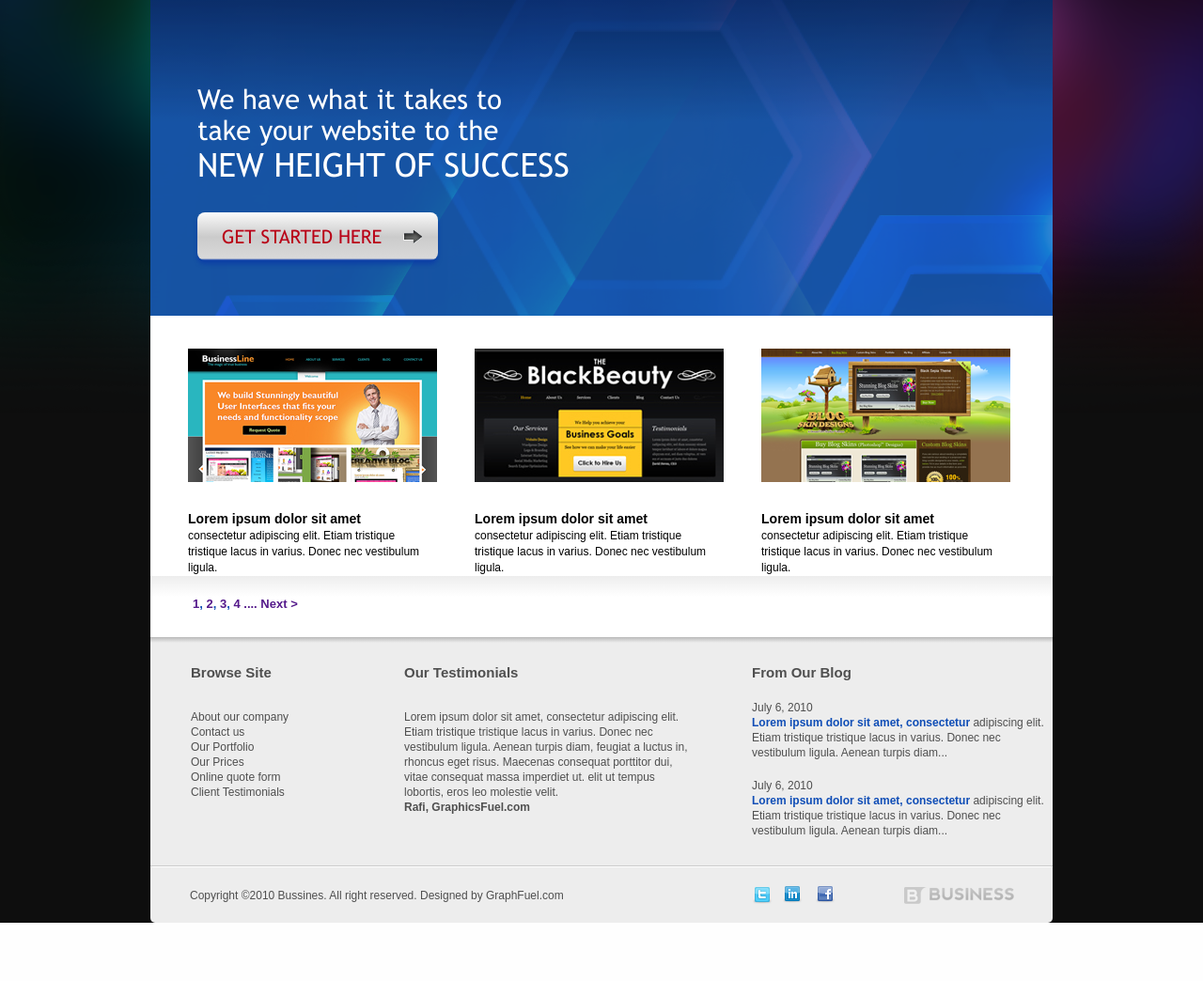
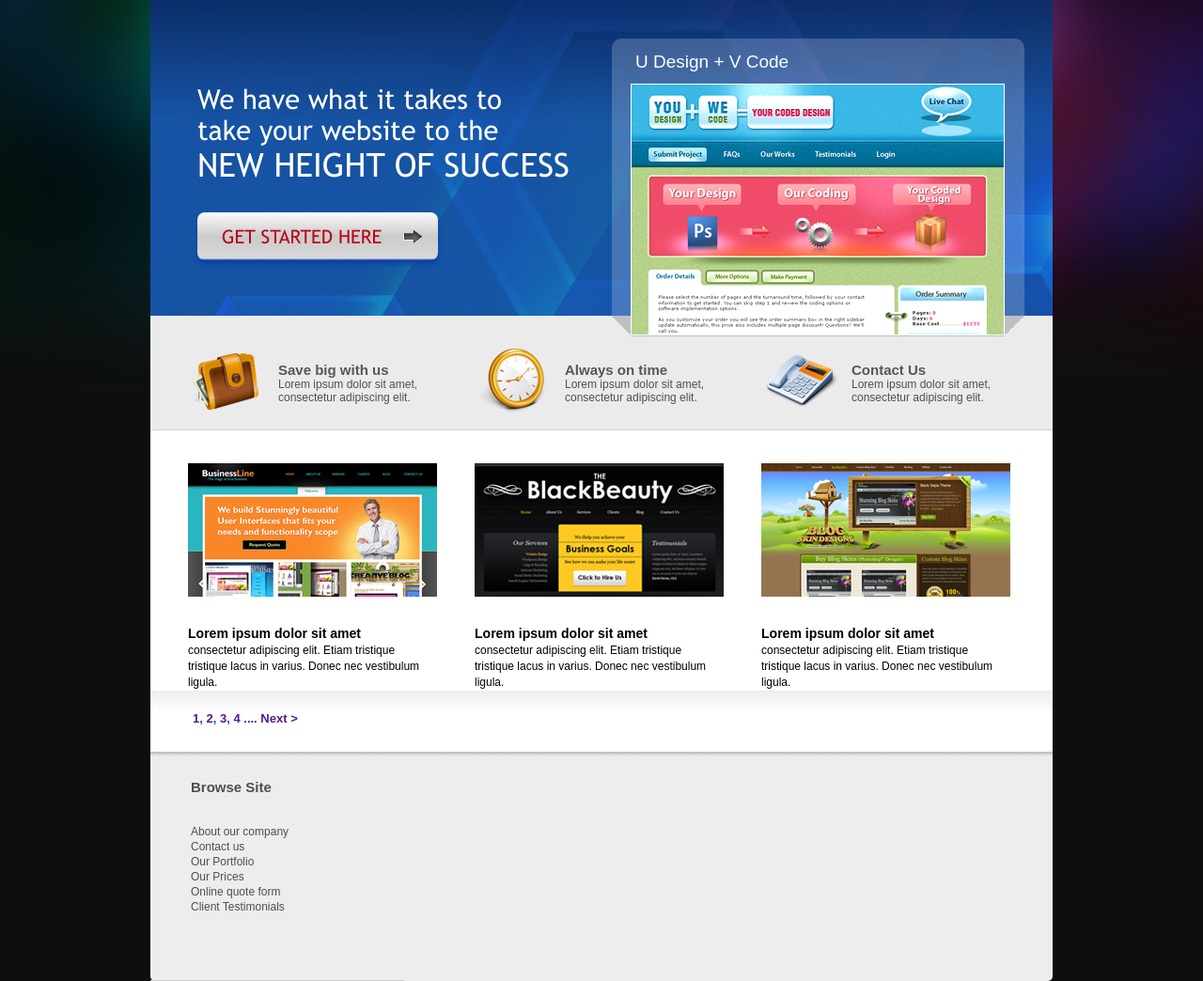
Before and after one commit to maks2020/test1, a PHP site: page /home.html in a window 1280 px wide. Shown: the part 137-1181 px from the top of the page at 94% size. Before the commit the page ends 1119 px from the top, so only its background shows below. Run offline with PHP 8.4, Linux system fonts and the light colour scheme.

Commit message:
add in panel block U Design+V Code and panel 3blurbs

```diff
--- a/site/home.css
+++ b/site/home.css
@@ -135,6 +135,7 @@
 }
 
 #str_button_get_started_here {
+	width: 40px;
 	position: relative;
 	top: -32px;
 	left: 219px;
@@ -143,3 +144,115 @@
 #string_get_started_here {
 	padding-left: 26px;
 }
+
+#v_design_v_code {
+	width: 439px;
+	height: 316px;
+	position: relative;
+	left: 491px;
+	top: 41px;
+}
+
+#v_design_v_code_bg {
+	width: 439px;
+	height: 295px;
+	background: rgba(255, 255, 255, 0.2);
+	border-radius: 10px 10px 0 0;
+}
+
+#img_v_design_v_code {
+	width: 398px;
+	height: 268px;
+	position: absolute;
+	top: 48px;
+	left: 20px;
+	border-bottom: 1px solid #bcc0c5;
+}
+
+#v_design_v_code_bg_shadow_left {
+	width: 20px;
+	height: 21px;
+	background: linear-gradient(45deg, transparent 50%, #bcc0c5 50%);
+	position: absolute;
+	top: 295px;
+	left: 0px;
+}
+
+#v_design_v_code_bg_shadow_right {
+	width: 21px;
+	height: 21px;
+	background: linear-gradient(-45deg, transparent 50%, #bcc0c5 50%);
+	position: absolute;
+	top: 295px;
+	right: 0px;
+}
+
+#u_design_v_code_text {
+
+	width: 177px;
+	position: absolute;
+	top: 14px;
+	left: 25px;
+}
+
+#u_design_v_code_text p {
+
+	font-weight: 500;
+
+	font-size: 19px;
+
+	color: #ffffff;
+}
+
+#panel_3_blurbs {
+	width: 960px;
+	height: 120px;
+	background: #ebebeb;
+	border-top: 1px solid #e8e8e8;
+	border-bottom: 1px solid #d1d1d1;
+}
+
+.block_3_blurbs {
+	text-align: left;
+	width: 305px;
+	float: left;
+}
+
+#wallet_3_blurbs {
+	padding: 39px 0 0 45px;
+}
+
+#clock_3_blurbs {
+	padding-top: 34px;
+}
+
+#phone_3_blurbs {
+	padding-top: 41px;
+}
+
+.image_3_blurbs {
+	width: 91px;
+	float: left;
+}
+
+.block_3_blurbs h3 {
+	color: #575757;
+	font-size: 15px;
+}
+
+#wallet_3_blurbs h3 {
+padding-top: 9px;
+}
+
+#clock_3_blurbs h3 {
+padding-top: 14px;
+}
+
+#phone_3_blurbs h3 {
+padding-top: 7px;
+}
+
+.block_3_blurbs p {
+	color: #4f4f4f;
+	margin-right: 60px;
+}
--- a/site/home.html
+++ b/site/home.html
@@ -51,6 +51,29 @@
 
 				</div>
 
+				<div id="v_design_v_code">
+
+					<div id="u_design_v_code_text">
+						<p>U Design + V Code</p>
+					</div>
+
+					<div id="v_design_v_code_bg">
+					</div>
+
+					<div id="img_v_design_v_code">
+
+						<img src="images/you_design_we_code.png">
+
+					</div>
+					<div id="v_design_v_code_bg_shadow_left">
+					</div>
+
+					<div id="v_design_v_code_bg_shadow_right">
+					</div>
+
+				</div> <!--end v_design_v_code-->
+
+
 
 				<div id="text_block">
 
@@ -76,9 +99,9 @@
 
 				<div id="block_button_get_started_here">
 
+				</div> <!-- end get_started_here -->
 
 
-				</div> <!-- end get_started_here -->
 
 			</div> <!--end panel-->
 
@@ -87,13 +110,52 @@
 		<section>
 
 				<div id="content_main">
+					<div id="panel_3_blurbs">
+
+						<div id="wallet_3_blurbs" class="block_3_blurbs">
+
+							<div class="image_3_blurbs">
+								<img src="images/wallet_3_blurbs.png">
+							</div> <!--end image_3_blurbs-->
+
+							<h3>Save big with us</h3>
+							<p>Lorem ipsum dolor sit amet, consectetur adipiscing elit.</p>
+
+						</div> <!--end wallet_3_blurbs-->
+
+						<div id="clock_3_blurbs" class="block_3_blurbs">
+
+							<div class="image_3_blurbs">
+								<img src="images/clock_3_blurbs.png">
+							</div> <!--end image_3_blurbs-->
+
+							<h3>Always on time</h3>
+							<p>Lorem ipsum dolor sit amet, consectetur adipiscing elit.</p>
+
+						</div> <!--end clock_3_blurbs-->
+
+						<div id="phone_3_blurbs" class="block_3_blurbs">
+
+							<div class="image_3_blurbs">
+								<img src="images/phone_3_blurbs.png">
+							</div> <!--end image_3_blurbs-->
+
+							<h3>Contact Us</h3>
+							<p>Lorem ipsum dolor sit amet, consectetur adipiscing elit.</p>
+
+						</div> <!--end phone_3_blurbs-->
+
+					</div> <!--end panel_3_blurbs-->
 
 					<div class="column_context" id="column_1">
+
 						<img src="images/port_img_1.png" alt="image portfolio site 1">
+
 						<div class="text_columns">
 							<h3>Lorem ipsum dolor sit amet</h3>
 							<p>consectetur adipiscing elit. Etiam tristique tristique lacus in varius. Donec nec vestibulum ligula.</p>
 						</div> <!--end text_columns-->
+
 					</div> <!--end content_1-->
 
 					<div class="column_context" id="column_2">
@@ -138,9 +200,9 @@
 						</ul>
 					</div> <!--end down_columns_footer-->
 
-				</div> <!--end about_our_company-->
+	<!--			</div> <!--end about_our_company-->
 
-				<div class="column_footer" id="our_testimonials">
+	<!--			<div class="column_footer" id="our_testimonials">
 					<h2>Our Testimonials</h2>
 
 					<div class="down_columns_footer">
@@ -151,7 +213,7 @@
 
 				</div> <!--our_testimonials-->
 
-				<div class="column_footer" id="from_our_blog">
+	<!--			<div class="column_footer" id="from_our_blog">
 
 					<h2>From Our Blog</h2>
 
@@ -165,31 +227,31 @@
 
 				</div> <!--from_our_blog-->
 
-			</div> <!--end top_footer-->
+	<!--		</div> <!--end top_footer-->
 
-			<div id="copyright_footer">
+	<!--		<div id="copyright_footer">
 				<p>Copyright &copy2010 Bussines. All right reserved. Designed by GraphFuel.com</p>
 
 				<div id="logo_footer">
 					<img src="images/logo_footer.png" alt="logotype company">
 				</div> <!--end logo_footer-->
 
-				<div id="twitter_social">
+	<!--			<div id="twitter_social">
 					<img src="images/twitter_social.png" alt="image twitter social">
 				</div> <!--twitter_social-->
 
-				<div id="in_social">
+	<!--			<div id="in_social">
 					<img src="images/In_social.png" alt="image in social">
 				</div> <!--in_social-->
 
-				<div id="facebook_social">
+	<!--			<div id="facebook_social">
 					<img src="images/facebook_social.png" alt="image facebook social">
 				</div> <!--facebook_social-->
 
 
-			</div> <!--end copyright_footer-->
+	<!--		</div> <!--end copyright_footer-->
 
-		</footer>
+	<!--	</footer> -->
 
 	</body>
 
```
